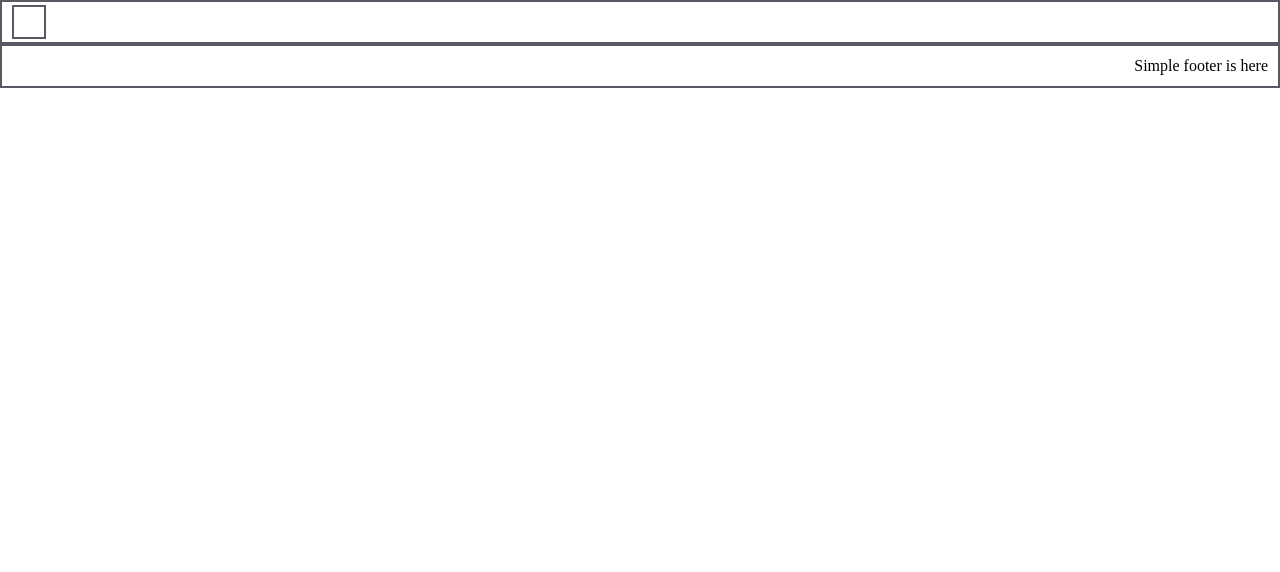
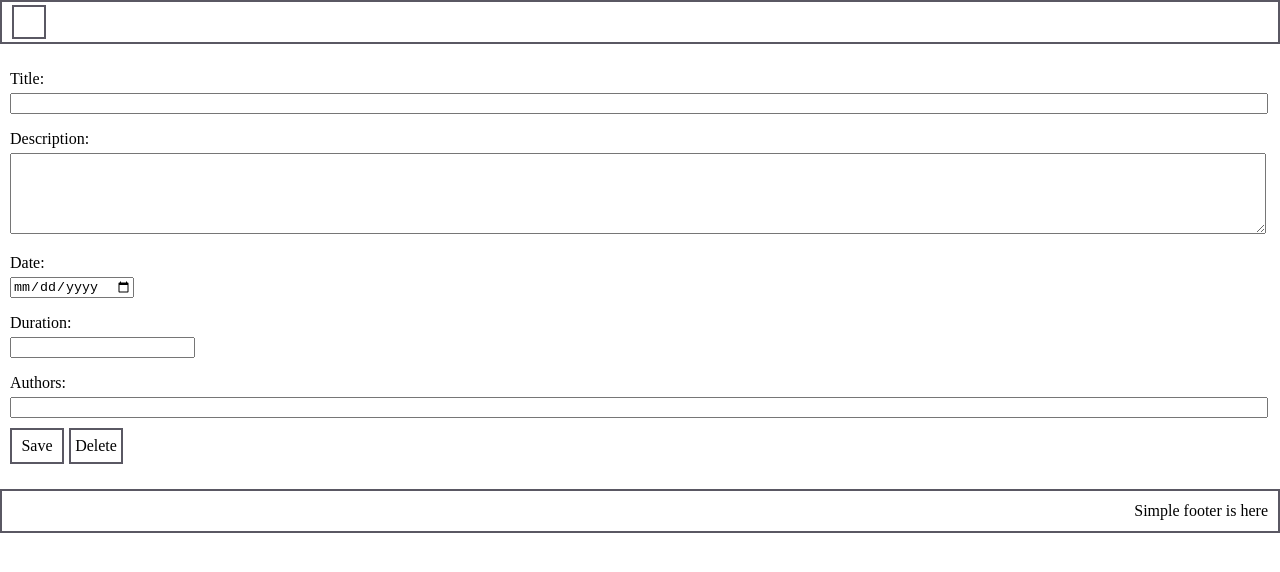
Before and after one commit to anisa07/AngularHomeTask1, an Angular app: page /create-course in a window 1280 px wide. Before the commit this address led to /. Shown: the top 572 px of the page. Built offline with nearby package versions, Linux system fonts and the light colour scheme.

Commit message:
apply change detection

```diff
--- a/src/app/app.component.html
+++ b/src/app/app.component.html
@@ -2,6 +2,5 @@
   <router-outlet></router-outlet>
   <app-header></app-header>
   <router-outlet></router-outlet>
-  <!--<app-content></app-content>-->
   <app-footer></app-footer>
 </div>
--- a/src/app/app.module.ts
+++ b/src/app/app.module.ts
@@ -23,6 +23,7 @@ import { TimePipe } from './pipes/time-pipe.pipe';
 import { ListPipe } from './pipes/list-pipe.pipe';
 import { OrderByPipe } from './pipes/order-by.pipe';
 import { LoginPageComponent } from './login-page/login-page.component';
+import { CreateCourseComponent } from './create-course/create-course.component';
 
 @NgModule({
   declarations: [
@@ -45,6 +46,7 @@ import { LoginPageComponent } from './login-page/login-page.component';
     ListPipe,
     OrderByPipe,
     LoginPageComponent,
+    CreateCourseComponent,
   ],
   imports: [
     BrowserModule,
--- a/src/app/course/course.component.ts
+++ b/src/app/course/course.component.ts
@@ -1,10 +1,11 @@
-import {Component, EventEmitter, Input, OnInit, Output, OnChanges, SimpleChanges} from '@angular/core';
+import {Component, EventEmitter, Input, OnInit, Output, OnChanges, SimpleChanges, ChangeDetectionStrategy} from '@angular/core';
 import { Course } from '../models/course';
 
 @Component({
   selector: 'app-course',
   templateUrl: './course.component.html',
   styleUrls: ['./course.component.css'],
+  changeDetection: ChangeDetectionStrategy.OnPush,
 })
 export class CourseComponent implements OnInit, OnChanges {
   @Input() data: Course;
--- a/src/app/courses/courses-service.service.ts
+++ b/src/app/courses/courses-service.service.ts
@@ -50,8 +50,7 @@ export class CoursesService {
 
   createCourse(courseData) {
     const course = new Course(courseData);
-
-    this.courses.push(course);
+    this.courses = [...this.courses, course];
 
     return this.courses;
   }
--- /dev/null
+++ b/src/app/create-course/create-course.component.css
@@ -0,0 +1,30 @@
+.content-container {
+  padding: 10px 20px 10px 10px;
+}
+
+.wide-element {
+  width: 100%;
+}
+
+.element-title {
+  margin-bottom: 5px;
+}
+
+.controls {
+  margin: 10px 0;
+}
+
+.btn {
+  width: 50px;
+  height: 25px;
+  display: inline-block;
+  margin-bottom: 5px;
+  border: 2px solid #5a5863;
+  margin-right: 5px;
+  text-align: center;
+  padding-top: 7px;
+}
+
+.duration {
+  margin-left: 10px;
+}
--- /dev/null
+++ b/src/app/create-course/create-course.component.html
@@ -0,0 +1,26 @@
+<div class="content-container">
+  <div>
+    <p class="element-title">Title:</p>
+    <input type="text" class="wide-element" [(ngModel)]="title"/>
+  </div>
+  <div>
+    <p class="element-title">Description:</p>
+    <textarea rows="5" class="wide-element" [(ngModel)]="description"></textarea>
+  </div>
+  <div>
+    <p class="element-title">Date:</p>
+    <input type="date" [(ngModel)]="date"/>
+  </div>
+  <div>
+    <p class="element-title">Duration:</p>
+    <input type="text" [(ngModel)]="duration"/><span class="duration">{{duration | timePipe}}</span>
+  </div>
+  <div>
+    <p class="element-title">Authors:</p>
+    <input type="text" class="wide-element"/>
+  </div>
+  <div class="controls">
+    <a class="btn" (click)="save()">Save</a>
+    <a class="btn" (click)="delete()">Delete</a>
+  </div>
+</div>
--- /dev/null
+++ b/src/app/create-course/create-course.component.ts
@@ -0,0 +1,25 @@
+import {Component, OnInit, Input} from '@angular/core';
+
+@Component({
+  selector: 'app-create-course',
+  templateUrl: './create-course.component.html',
+  styleUrls: ['./create-course.component.css'],
+})
+export class CreateCourseComponent implements OnInit {
+  @Input() date: string;
+  @Input() duration: string;
+  @Input() description: string;
+  @Input() title: string;
+
+  constructor() {
+  }
+
+  ngOnInit() {
+  }
+
+  save() {
+  }
+
+  delete() {
+  }
+}
--- a/src/app/routes.ts
+++ b/src/app/routes.ts
@@ -2,11 +2,13 @@ import { Routes } from '@angular/router';
 import { FakeComponentComponent } from './fake-component/fake-component.component';
 import { ContentComponent } from './content/content.component';
 import { LoginPageComponent } from './login-page/login-page.component';
+import { CreateCourseComponent } from './create-course/create-course.component';
 
 export const routes: Routes = [
   { path: 'content', component: ContentComponent },
   { path: 'fake', component: FakeComponentComponent },
   { path: 'login', component: LoginPageComponent },
+  { path: 'create-course', component: CreateCourseComponent },
   { path: '',
     redirectTo: 'login',
     pathMatch: 'full',
```
Also changed, not shown: 1 other file (tests, documents, lock files or other folders).
